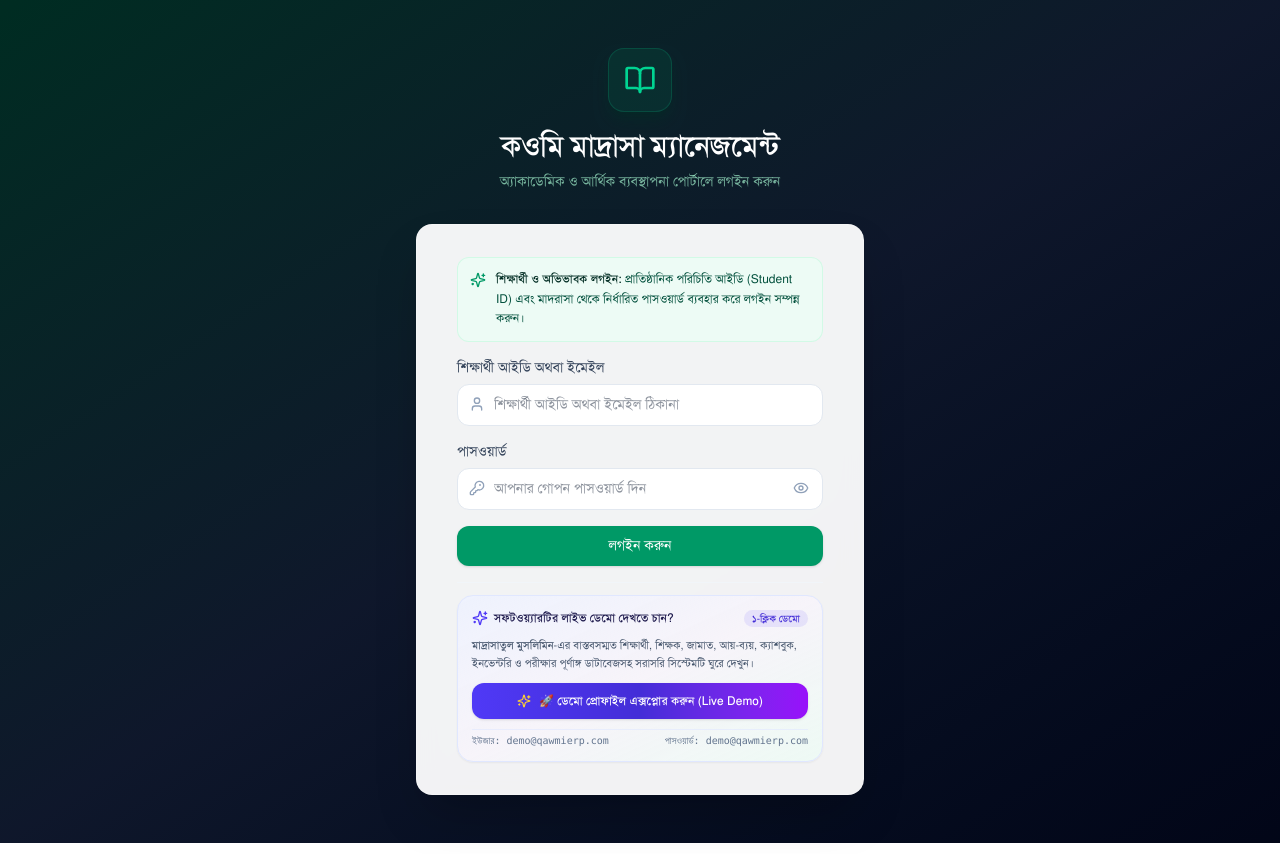
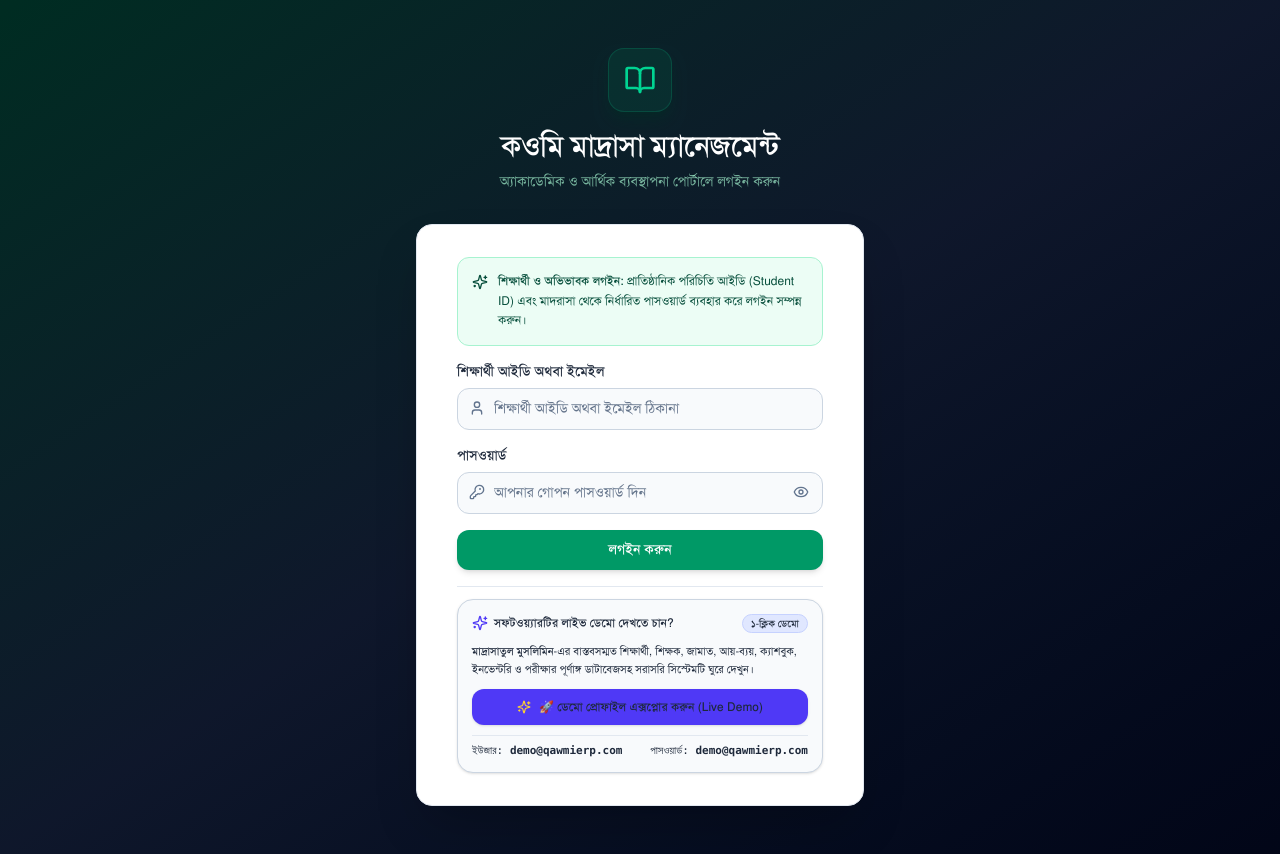
Before and after one commit to Saif-Adil-Bro/QawmiERP-V2.0, a Next.js app: page /login in a window 1280 px wide. Built offline with nearby package versions, Linux system fonts and the light colour scheme; no server answers; the database is empty; a web font is replaced by a local one.

Commit message:
fix(ui): guarantee high contrast text and background on login page for light and dark themes

```diff
--- a/app/globals.css
+++ b/app/globals.css
@@ -1489,3 +1489,111 @@ body[data-theme="sepia"] {
     page-break-inside: avoid !important;
   }
 }
+
+/* ==========================================================================
+   Login Page High-Contrast Guarantee (Light & Dark Theme Immunity)
+   ========================================================================== */
+.login-card-container {
+  background-color: #ffffff !important;
+  color: #0f172a !important;
+  border-color: #e2e8f0 !important;
+}
+
+.login-card-container label {
+  color: #1e293b !important;
+}
+
+.login-card-container input {
+  background-color: #f8fafc !important;
+  color: #0f172a !important;
+  border-color: #cbd5e1 !important;
+}
+
+.login-card-container input::placeholder {
+  color: #64748b !important;
+}
+
+.login-card-container .notice-banner {
+  background-color: #ecfdf5 !important;
+  border-color: #a7f3d0 !important;
+  color: #064e3b !important;
+}
+
+.login-card-container .notice-banner * {
+  color: #064e3b !important;
+}
+
+.login-card-container .demo-card-box {
+  background-color: #f8fafc !important;
+  border-color: #cbd5e1 !important;
+  color: #0f172a !important;
+}
+
+.login-card-container .demo-card-box p,
+.login-card-container .demo-card-box span,
+.login-card-container .demo-card-box strong {
+  color: #1e293b !important;
+}
+
+/* Dark Theme Overrides for Login Card */
+html.dark .login-card-container,
+html[data-theme="dark"] .login-card-container,
+.theme-dark .login-card-container {
+  background-color: #0f172a !important;
+  color: #f8fafc !important;
+  border-color: #1e293b !important;
+}
+
+html.dark .login-card-container label,
+html[data-theme="dark"] .login-card-container label,
+.theme-dark .login-card-container label {
+  color: #e2e8f0 !important;
+}
+
+html.dark .login-card-container input,
+html[data-theme="dark"] .login-card-container input,
+.theme-dark .login-card-container input {
+  background-color: #1e293b !important;
+  color: #f8fafc !important;
+  border-color: #334155 !important;
+}
+
+html.dark .login-card-container input::placeholder,
+html[data-theme="dark"] .login-card-container input::placeholder,
+.theme-dark .login-card-container input::placeholder {
+  color: #94a3b8 !important;
+}
+
+html.dark .login-card-container .notice-banner,
+html[data-theme="dark"] .login-card-container .notice-banner,
+.theme-dark .login-card-container .notice-banner {
+  background-color: rgba(6, 78, 59, 0.4) !important;
+  border-color: rgba(16, 185, 129, 0.4) !important;
+  color: #a7f3d0 !important;
+}
+
+html.dark .login-card-container .notice-banner *,
+html[data-theme="dark"] .login-card-container .notice-banner *,
+.theme-dark .login-card-container .notice-banner * {
+  color: #a7f3d0 !important;
+}
+
+html.dark .login-card-container .demo-card-box,
+html[data-theme="dark"] .login-card-container .demo-card-box,
+.theme-dark .login-card-container .demo-card-box {
+  background-color: #1e293b !important;
+  border-color: #334155 !important;
+  color: #f8fafc !important;
+}
+
+html.dark .login-card-container .demo-card-box p,
+html.dark .login-card-container .demo-card-box span,
+html.dark .login-card-container .demo-card-box strong,
+html[data-theme="dark"] .login-card-container .demo-card-box p,
+html[data-theme="dark"] .login-card-container .demo-card-box span,
+html[data-theme="dark"] .login-card-container .demo-card-box strong,
+.theme-dark .login-card-container .demo-card-box p,
+.theme-dark .login-card-container .demo-card-box span,
+.theme-dark .login-card-container .demo-card-box strong {
+  color: #e2e8f0 !important;
+}
--- a/app/login/LoginForm.tsx
+++ b/app/login/LoginForm.tsx
@@ -105,23 +105,23 @@ export default function LoginForm() {
   }
 
   return (
-    <form onSubmit={handleSubmit} className="space-y-4">
+    <form onSubmit={handleSubmit} className="space-y-4 text-slate-900 dark:text-slate-100">
       {error && (
-        <div className="p-3.5 text-sm text-rose-700 bg-rose-50 rounded-xl border border-rose-200 leading-relaxed animate-in fade-in duration-200">
+        <div className="p-3.5 text-sm font-medium text-rose-800 dark:text-rose-200 bg-rose-50 dark:bg-rose-950/60 rounded-xl border border-rose-300 dark:border-rose-800 leading-relaxed animate-in fade-in duration-200">
           {error}
         </div>
       )}
 
       {/* Guardian Quick Helper Notice */}
-      <div className="p-3 bg-emerald-50/80 rounded-xl border border-emerald-100/90 text-xs text-emerald-900 leading-relaxed flex items-start gap-2.5">
-        <Sparkles className="w-4 h-4 text-emerald-600 shrink-0 mt-0.5" />
-        <div>
-          <span className="font-semibold text-emerald-950">শিক্ষার্থী ও অভিভাবক লগইন:</span> প্রাতিষ্ঠানিক পরিচিতি আইডি (Student ID) এবং মাদরাসা থেকে নির্ধারিত পাসওয়ার্ড ব্যবহার করে লগইন সম্পন্ন করুন।
+      <div className="notice-banner p-3.5 rounded-xl border text-xs leading-relaxed flex items-start gap-2.5">
+        <Sparkles className="w-4 h-4 shrink-0 mt-0.5 text-emerald-700 dark:text-emerald-400" />
+        <div className="text-emerald-950 dark:text-emerald-100">
+          <span className="font-bold text-emerald-950 dark:text-white">শিক্ষার্থী ও অভিভাবক লগইন:</span> প্রাতিষ্ঠানিক পরিচিতি আইডি (Student ID) এবং মাদরাসা থেকে নির্ধারিত পাসওয়ার্ড ব্যবহার করে লগইন সম্পন্ন করুন।
         </div>
       </div>
 
       <div>
-        <label className="block text-sm font-medium text-slate-700 mb-1.5">
+        <label className="block text-sm font-bold text-slate-800 dark:text-slate-200 mb-1.5">
           শিক্ষার্থী আইডি অথবা ইমেইল
         </label>
         <div className="relative">
@@ -130,15 +130,15 @@ export default function LoginForm() {
             type="text"
             required
             autoComplete="username"
-            className="w-full pl-9 pr-3 py-2.5 bg-white border border-slate-200 rounded-xl focus:outline-none focus:ring-2 focus:ring-emerald-500 focus:border-transparent text-slate-800 text-sm transition-all"
+            className="w-full pl-9 pr-3 py-2.5 bg-slate-50 dark:bg-slate-800/90 border border-slate-300 dark:border-slate-700 rounded-xl focus:outline-none focus:ring-2 focus:ring-emerald-500 focus:border-transparent text-slate-900 dark:text-white placeholder:text-slate-400 dark:placeholder:text-slate-500 text-sm font-medium transition-all"
             placeholder="শিক্ষার্থী আইডি অথবা ইমেইল ঠিকানা"
           />
-          <User className="w-4 h-4 text-slate-400 absolute left-3 top-3 pointer-events-none" />
+          <User className="w-4 h-4 text-slate-500 dark:text-slate-400 absolute left-3 top-3 pointer-events-none" />
         </div>
       </div>
 
       <div>
-        <label className="block text-sm font-medium text-slate-700 mb-1.5">
+        <label className="block text-sm font-bold text-slate-800 dark:text-slate-200 mb-1.5">
           পাসওয়ার্ড
         </label>
         <div className="relative">
@@ -147,14 +147,14 @@ export default function LoginForm() {
             type={showPassword ? "text" : "password"}
             required
             autoComplete="current-password"
-            className="w-full pl-9 pr-10 py-2.5 bg-white border border-slate-200 rounded-xl focus:outline-none focus:ring-2 focus:ring-emerald-500 focus:border-transparent text-slate-800 text-sm transition-all"
+            className="w-full pl-9 pr-10 py-2.5 bg-slate-50 dark:bg-slate-800/90 border border-slate-300 dark:border-slate-700 rounded-xl focus:outline-none focus:ring-2 focus:ring-emerald-500 focus:border-transparent text-slate-900 dark:text-white placeholder:text-slate-400 dark:placeholder:text-slate-500 text-sm font-medium transition-all"
             placeholder="আপনার গোপন পাসওয়ার্ড দিন"
           />
-          <KeyRound className="w-4 h-4 text-slate-400 absolute left-3 top-3 pointer-events-none" />
+          <KeyRound className="w-4 h-4 text-slate-500 dark:text-slate-400 absolute left-3 top-3 pointer-events-none" />
           <button
             type="button"
             onClick={() => setShowPassword(!showPassword)}
-            className="absolute right-3 top-2.5 text-slate-400 hover:text-slate-600 focus:outline-none p-0.5"
+            className="absolute right-3 top-2.5 text-slate-500 dark:text-slate-400 hover:text-slate-800 dark:hover:text-slate-200 focus:outline-none p-0.5 cursor-pointer"
             tabIndex={-1}
             title={showPassword ? "পাসওয়ার্ড লুকান" : "পাসওয়ার্ড দেখুন"}
           >
@@ -166,7 +166,7 @@ export default function LoginForm() {
       <button
         type="submit"
         disabled={loading || demoLoading}
-        className="w-full bg-emerald-600 hover:bg-emerald-700 text-white font-medium py-2.5 rounded-xl transition duration-200 disabled:opacity-50 text-sm cursor-pointer shadow-sm active:scale-[0.99] flex items-center justify-center gap-2"
+        className="w-full bg-emerald-600 hover:bg-emerald-700 dark:bg-emerald-600 dark:hover:bg-emerald-500 text-white font-bold py-2.5 rounded-xl transition duration-200 disabled:opacity-50 text-sm cursor-pointer shadow-md active:scale-[0.99] flex items-center justify-center gap-2"
       >
         {loading ? (
           <>
@@ -179,27 +179,27 @@ export default function LoginForm() {
       </button>
 
       {/* 1-Click Interactive Live Demo Profile Card */}
-      <div className="pt-3 border-t border-slate-100 mt-2">
-        <div className="p-3.5 bg-gradient-to-br from-indigo-50/90 via-purple-50/60 to-emerald-50/70 rounded-2xl border border-indigo-100 text-xs space-y-2.5 shadow-xs">
+      <div className="pt-3 border-t border-slate-200 dark:border-slate-800 mt-2">
+        <div className="demo-card-box p-3.5 rounded-2xl border text-xs space-y-2.5 shadow-sm">
           <div className="flex items-center justify-between">
-            <div className="flex items-center gap-1.5 font-bold text-indigo-950">
-              <Sparkles className="w-4 h-4 text-indigo-600 shrink-0" />
+            <div className="flex items-center gap-1.5 font-bold text-indigo-950 dark:text-indigo-300">
+              <Sparkles className="w-4 h-4 text-indigo-600 dark:text-indigo-400 shrink-0" />
               <span>সফটওয়্যারটির লাইভ ডেমো দেখতে চান?</span>
             </div>
-            <span className="text-[10px] bg-indigo-600/10 text-indigo-700 px-2 py-0.5 rounded-full font-bold">
+            <span className="text-[10px] bg-indigo-100 dark:bg-indigo-950 text-indigo-800 dark:text-indigo-300 border border-indigo-200 dark:border-indigo-800 px-2 py-0.5 rounded-full font-bold">
               ১-ক্লিক ডেমো
             </span>
           </div>
 
-          <p className="text-[11px] text-slate-600 leading-relaxed">
-            <strong>মাদ্রাসাতুল মুসলিমিন</strong>-এর বাস্তবসম্মত শিক্ষার্থী, শিক্ষক, জামাত, আয়-ব্যয়, ক্যাশবুক, ইনভেন্টরি ও পরীক্ষার পূর্ণাঙ্গ ডাটাবেজসহ সরাসরি সিস্টেমটি ঘুরে দেখুন।
+          <p className="text-[11px] leading-relaxed font-medium">
+            <strong className="font-bold">মাদ্রাসাতুল মুসলিমিন</strong>-এর বাস্তবসম্মত শিক্ষার্থী, শিক্ষক, জামাত, আয়-ব্যয়, ক্যাশবুক, ইনভেন্টরি ও পরীক্ষার পূর্ণাঙ্গ ডাটাবেজসহ সরাসরি সিস্টেমটি ঘুরে দেখুন।
           </p>
 
           <button
             type="button"
             onClick={handleDemoLogin}
             disabled={demoLoading || loading}
-            className="w-full py-2.5 px-4 bg-gradient-to-r from-indigo-600 via-indigo-700 to-purple-600 hover:from-indigo-700 hover:to-purple-700 text-white font-bold rounded-xl text-xs flex items-center justify-center gap-2 shadow-sm transition active:scale-[0.99] cursor-pointer disabled:opacity-50"
+            className="w-full py-2.5 px-4 bg-indigo-600 hover:bg-indigo-700 dark:bg-indigo-600 dark:hover:bg-indigo-500 text-white font-bold rounded-xl text-xs flex items-center justify-center gap-2 shadow-sm transition active:scale-[0.99] cursor-pointer disabled:opacity-50"
           >
             {demoLoading ? (
               <>
@@ -214,9 +214,9 @@ export default function LoginForm() {
             )}
           </button>
 
-          <div className="flex items-center justify-between text-[10px] text-slate-500 pt-1 border-t border-indigo-100/60 font-mono">
-            <span>ইউজার: demo@qawmierp.com</span>
-            <span>পাসওয়ার্ড: demo@qawmierp.com</span>
+          <div className="flex items-center justify-between text-[11px] pt-2 border-t border-slate-200 dark:border-slate-700 font-mono font-medium">
+            <span>ইউজার: <strong>demo@qawmierp.com</strong></span>
+            <span>পাসওয়ার্ড: <strong>demo@qawmierp.com</strong></span>
           </div>
         </div>
       </div>
--- a/app/login/page.tsx
+++ b/app/login/page.tsx
@@ -17,7 +17,7 @@ export default function LoginPage() {
       </div>
 
       <div className="mt-8 sm:mx-auto sm:w-full sm:max-w-md">
-        <div className="bg-white/95 backdrop-blur-md py-8 px-6 shadow-2xl rounded-2xl sm:px-10 border border-white/20">
+        <div className="login-card-container bg-white dark:bg-slate-900 py-8 px-6 shadow-2xl rounded-2xl sm:px-10 border border-slate-200 dark:border-slate-800 transition-colors">
           <LoginForm />
         </div>
       </div>
```
